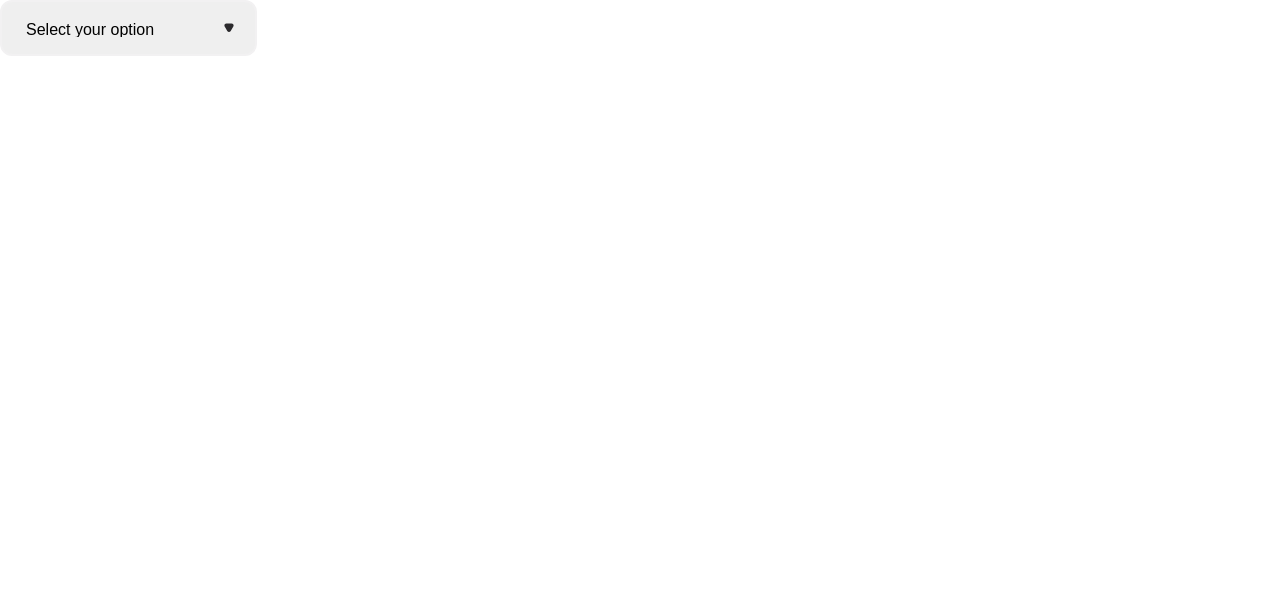
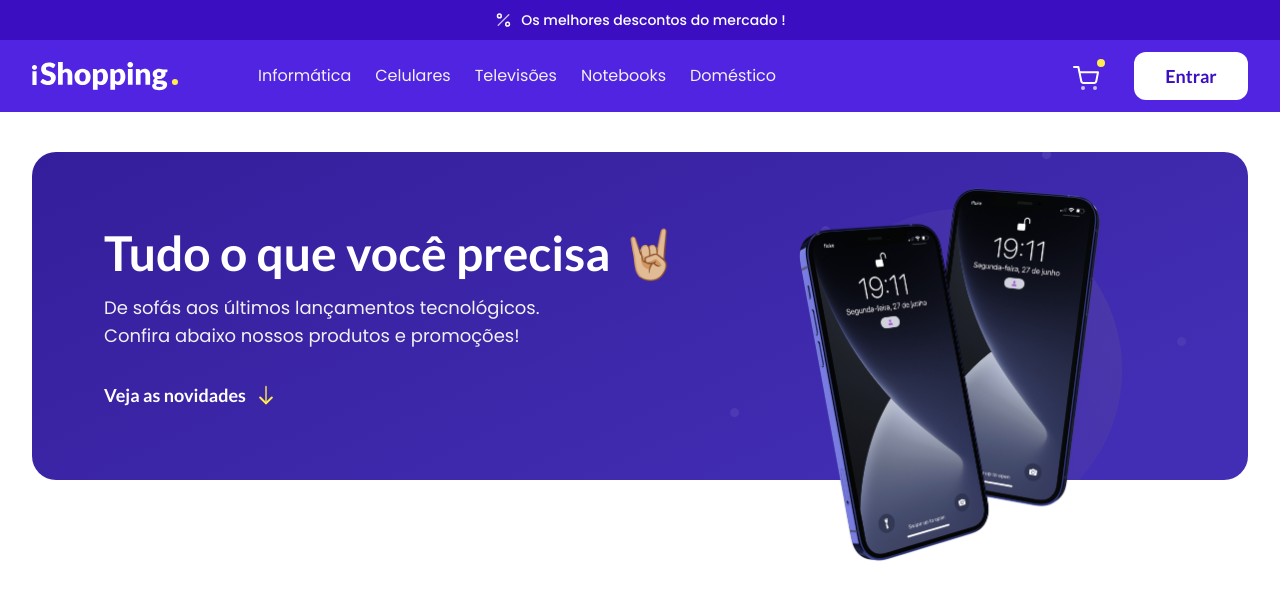
Before and after one commit to darlangui/e-commerce, a PHP site: page / in a window 1280 px wide. Shown: the top 600 px of the page. Run offline with PHP 8.4, Linux system fonts and the light colour scheme.

Commit message:
start home page

```diff
--- a/global.css
+++ b/global.css
@@ -164,3 +164,15 @@ select {
   background-repeat: no-repeat;
   background-position: 222px 21px;
 }
+
+div.container {
+  width: 100%;
+  display: flex;
+  justify-content: center;
+  align-items: center;
+}
+
+div.content {
+  width: 100%;
+  max-width: 1216px;
+}
--- a/index.html
+++ b/index.html
@@ -7,12 +7,59 @@
   <title>iShopping</title>
 
   <link rel="stylesheet" href="./global.css">
+  <link rel="stylesheet" href="styles.css">
 </head>
 <body>
-  <select name="select" id="">
-    <option class="placeholder" value="" disabled selected>Select your option</option>
-    <option value="1">1</option>
-    <option value="2">2</option>
-  </select>
+  <header>
+    <div class="banner container">
+      <div class="content">
+        <img src="./assets/percent-icon.svg" alt="icon-percent">
+
+        <span>Os melhores descontos do mercado !</span>
+      </div>
+    </div>
+
+    <div class="nav container">
+      <div class="content">
+        <section class="left">
+          <img src="./assets/logo-white.svg" alt="iShopping">
+
+          <ul>
+            <li>Informática</li>
+            <li>Celulares</li>
+            <li>Televisões</li>
+            <li>Notebooks</li>
+            <li>Doméstico</li>
+          </ul>
+        </section>
+
+        <section class="right">
+          <div class="cart hasProducts">
+            <img class="hasProducts" src="./assets/shopping-cart-filled-icon.svg" alt="shooping-cart">
+            <img class="blank" src="./assets/shopping-cart-icon.svg" alt="shooping-cart">
+          </div>
+
+          <button>Entrar</button>
+        </section>
+      </div>
+    </div>
+  </header>
+
+  <main>
+    <div class="hero-banner container">
+      <div class="content">
+        <h1>Tudo o que você precisa 🤘🏼</h1>
+        <p>De sofás aos últimos lançamentos tecnológicos. Confira abaixo nossos produtos e promoções!</p>
+        <span>
+          <strong>Veja as novidades</strong>
+
+          <img src="./assets/arrow-down-icon.svg" alt="arrow-down">
+        </span>
+
+        <img class="elements" src="./assets/elements-hero-banner.svg">
+        <img class="iphone" src="./assets/iphone-mockup.png">
+      </div>
+    </div>
+  </main>
 </body>
 </html>
--- /dev/null
+++ b/styles.css
@@ -0,0 +1,133 @@
+/* HEADER */
+
+header .banner {
+  height: 40px;
+  background-color: var(--primary-dark);
+}
+
+header .banner .content {
+  display: flex;
+  align-items: center;
+  justify-content: center;
+
+  font-weight: 500;
+  font-size: 1.4rem;
+  line-height: 150%;
+  color: var(--grayscale-white);
+}
+
+header .banner .content img {
+  margin-right: 8px;
+}
+
+header .nav {
+  height: 72px;
+  background-color: var(--primary-regular);
+}
+
+header .nav .content {
+  display: flex;
+  justify-content: space-between;
+  align-items: center;
+}
+
+header .nav .content section {
+  display: flex;
+  align-items: center;
+}
+
+header .nav .content section.left ul {
+  margin-left: 80px;
+  display: flex;
+}
+
+header .nav .content section.left ul li {
+  font-weight: medium;
+  font-size: 1.6rem;
+  line-height: 150%;
+  color: var(--grayscale-g900);
+
+  cursor: pointer;
+}
+
+header .nav .content section.left ul li + li {
+  margin-left: 24px;
+}
+
+header .nav .content section.right .hasProducts img.blank {
+  display: none;
+}
+
+header .nav .content section.right .blank img.hasProducts {
+  display: none;
+}
+
+header .nav .content section.right .cart img {
+  position: relative;
+  margin-right: 24px;
+  margin-bottom: -8px;
+}
+
+header .nav .content section.right button {
+  background-color: var(--grayscale-white);
+  width: 114px;
+  height: 48px;
+  color: var(--primary-dark);
+}
+
+header .nav .content section.right button:hover {
+  background-color: var(--grayscale-g900);
+}
+
+/* HERO BANNER */
+
+main .hero-banner .content {
+  margin-top: 40px;
+  background: var(--gradient-background);
+  height: 328px;
+  border-radius: 24px;
+  padding: 72px;
+  position: relative;
+}
+
+main .hero-banner .content h1 {
+  color: var(--grayscale-white);
+  margin-bottom: 12px;
+}
+
+main .hero-banner .content p {
+  font-weight: 400;
+  font-size: 1.8rem;
+  line-height: 160%;
+  color: var(--grayscale-g900);
+  width: 456px;
+  margin-bottom: 32px;
+}
+
+main .hero-banner .content span {
+  display: flex;
+  align-items: center;
+}
+
+main .hero-banner .content span strong {
+  margin-right: 8px;
+  font-family: 'Lato', sans-serif;
+  font-weight: 700;
+  font-size: 1.8rem;
+  line-height: 135%;
+  color: var(--grayscale-white);
+}
+
+main .hero-banner .content .elements {
+  position: absolute;
+  top: 0;
+  right: 61px;
+}
+
+main .hero-banner .content .iphone {
+  position: absolute;
+  top: 25px;
+  right: 142px;
+  width: 322px;
+  height: 390px;
+}
```
Also changed, not shown: assets/arrow-down-icon.svg (added), assets/elements-hero-banner.svg (added), assets/iphone-mockup.png (added), assets/logo-white.svg (added), assets/percent-icon.svg (added), assets/shopping-cart-filled-icon.svg (added), assets/shopping-cart-icon.svg (added).
